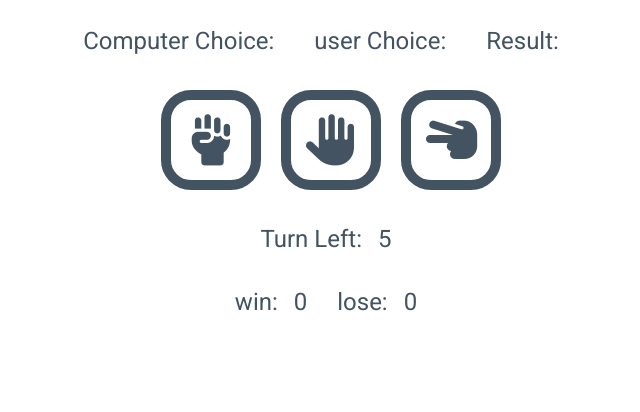
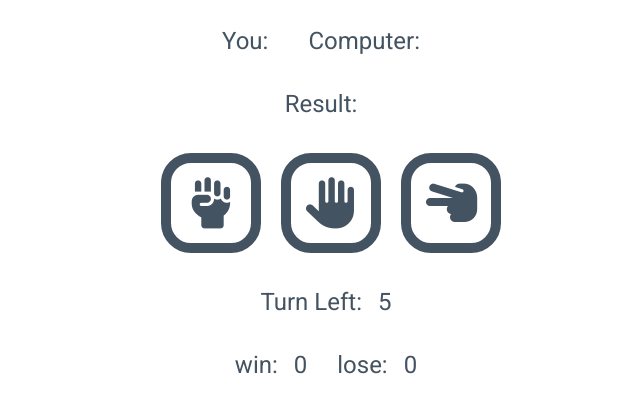
Before and after one commit to Code-Institute-Submissions/Themanintheback-Project2_MayResub, a plain HTML site: page index.html in a window 1280 px wide. Shown: the part 76-488 px from the top of the page, without its empty margins (309-949 px from the left). Drawn offline with Linux system fonts and the light colour scheme.

```diff
--- a/assets/css/style.css
+++ b/assets/css/style.css
@@ -6,6 +6,7 @@
     color: #445361;
     font-family: 'Roboto', sans-serif;
 }
+
 .heading {
     display: flex;
     align-items: center;
--- a/index.html
+++ b/index.html
@@ -21,8 +21,12 @@
     <section>
 
         <div class="display-block">
-            <p>Computer Choice: <span id="computer-choice"></span></p>
-            <p>user Choice: <span id="user-choice"></span></p>
+            <p>You: <span id="user-choice"></span></p>
+            <p>Computer: <span id="computer-choice"></span></p>
+
+        </div>
+
+        <div>
             <p>Result: <span id="result"></span></p>
         </div>
 
```
Also changed, not shown: assets/js/script.js (+10 -4 lines).
